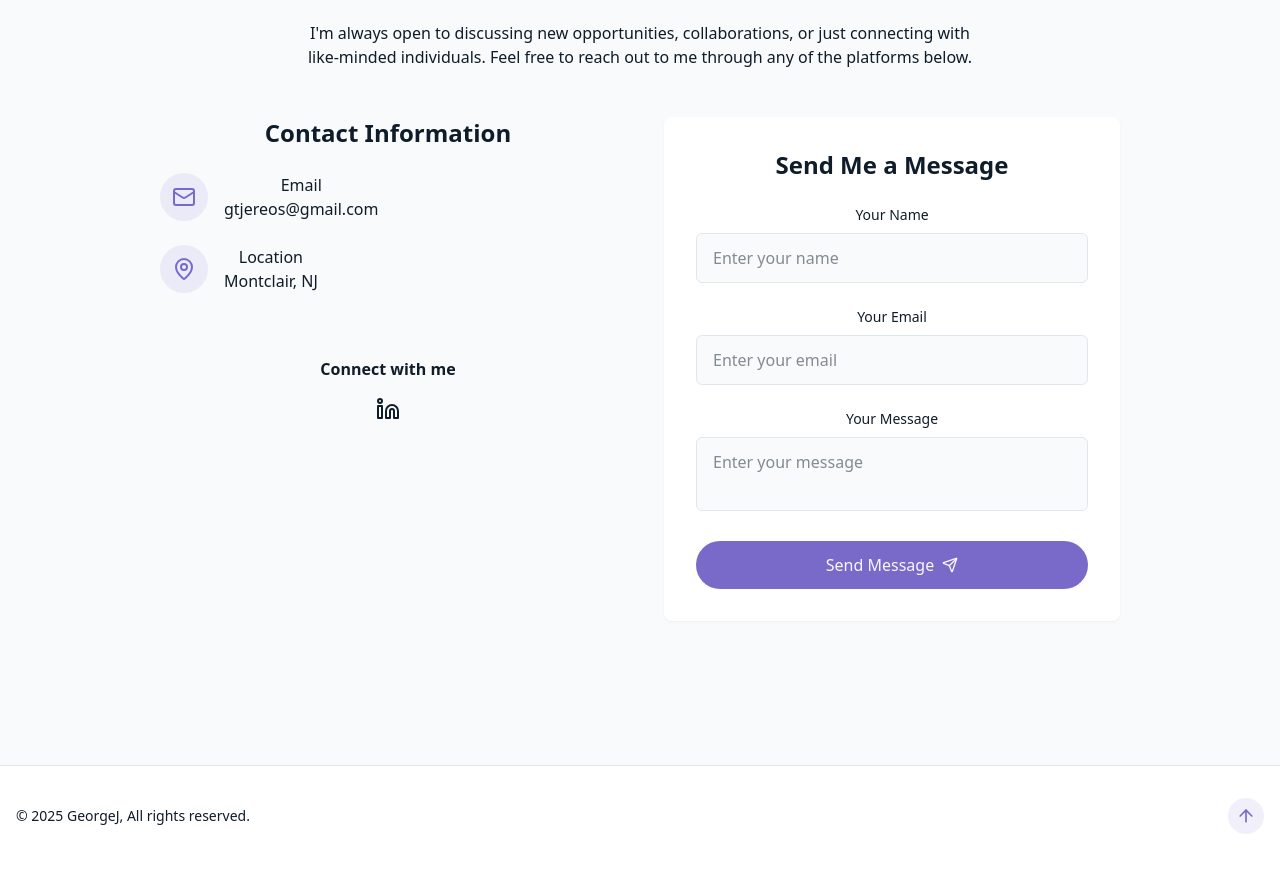
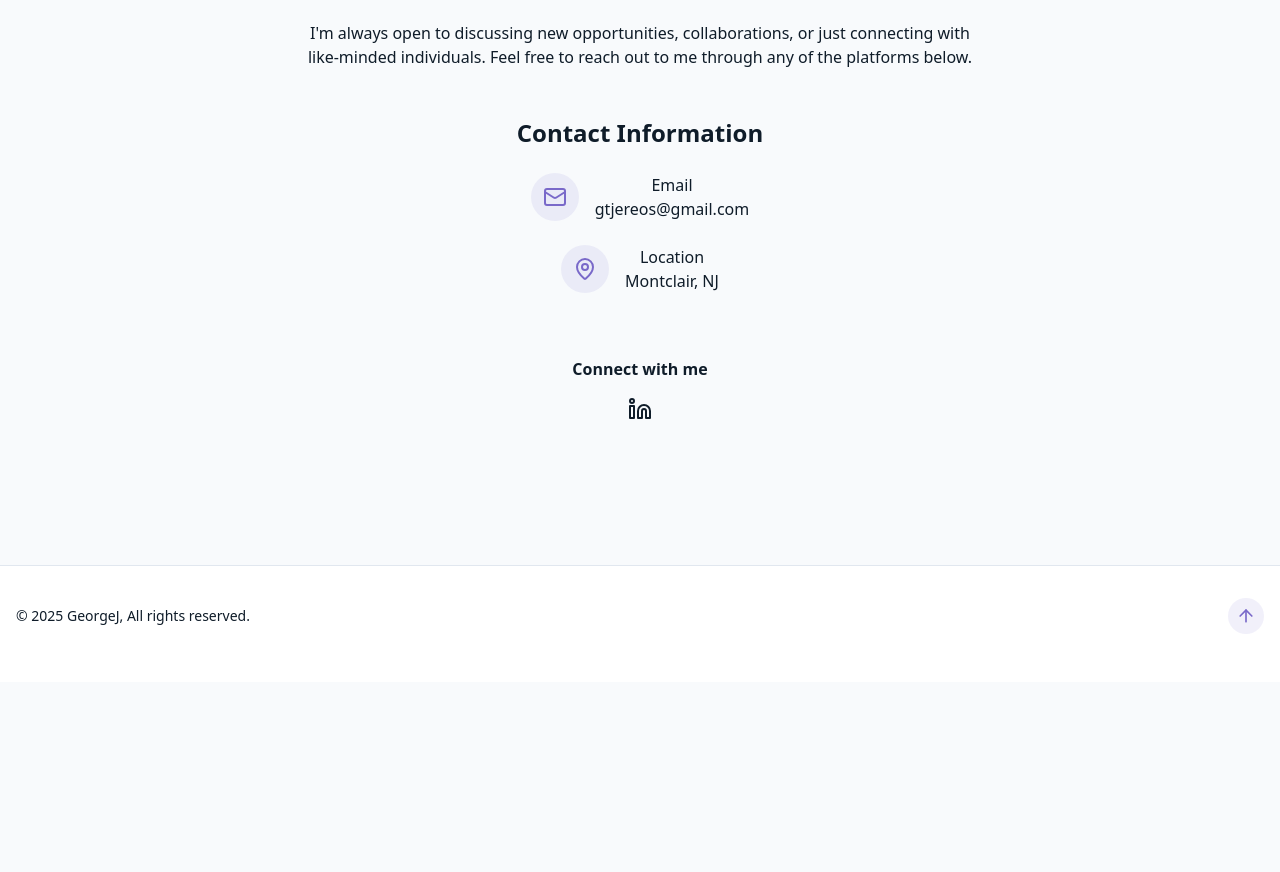
Before and after one commit to gtj1227/Portfolio, a React (Vite) app: page / in a window 1280 px wide. Shown: the part 3293-4165 px from the top of the page. After the commit the page ends 3975 px from the top, so only its background shows below. Built offline with nearby package versions, Linux system fonts and the light colour scheme.

Commit message:
Clean up contact section

```diff
--- a/components/ContactSection.jsx
+++ b/components/ContactSection.jsx
@@ -36,11 +36,11 @@ export const ContactSection = () => {
                 Feel free to reach out to me through any of the platforms below.
             </p>
 
-            <div className="grid grid-cols-1 md:grid-cols-2 gap-12">
+            <div>
                 <div className="space-y-8">
                     <h3 className="text-2xl font-semibold mb-6">Contact Information</h3>
 
-                    <div className="space-y-6 justify-center">
+                    <div className="space-y-6 flex flex-col items-center justify-center">
                         <div className="flex items-start space-x-4">
                             <div className="p-3 rounded-full bg-primary/10">
                             <Mail className="h-6 w-6 text-primary" /> {" "}
@@ -79,7 +79,7 @@ export const ContactSection = () => {
                         </div>
                     </div>
                 </div>
-
+{/*
                 <div className="bg-card p-8 rounded-lg shadow-xs">
                     <h3 className="text-2xl font-semibold mb-6">Send Me a Message</h3>
 
@@ -140,6 +140,7 @@ export const ContactSection = () => {
                     </form>
 
                 </div>
+                */}
             </div>
         </div>
     </section>
```
